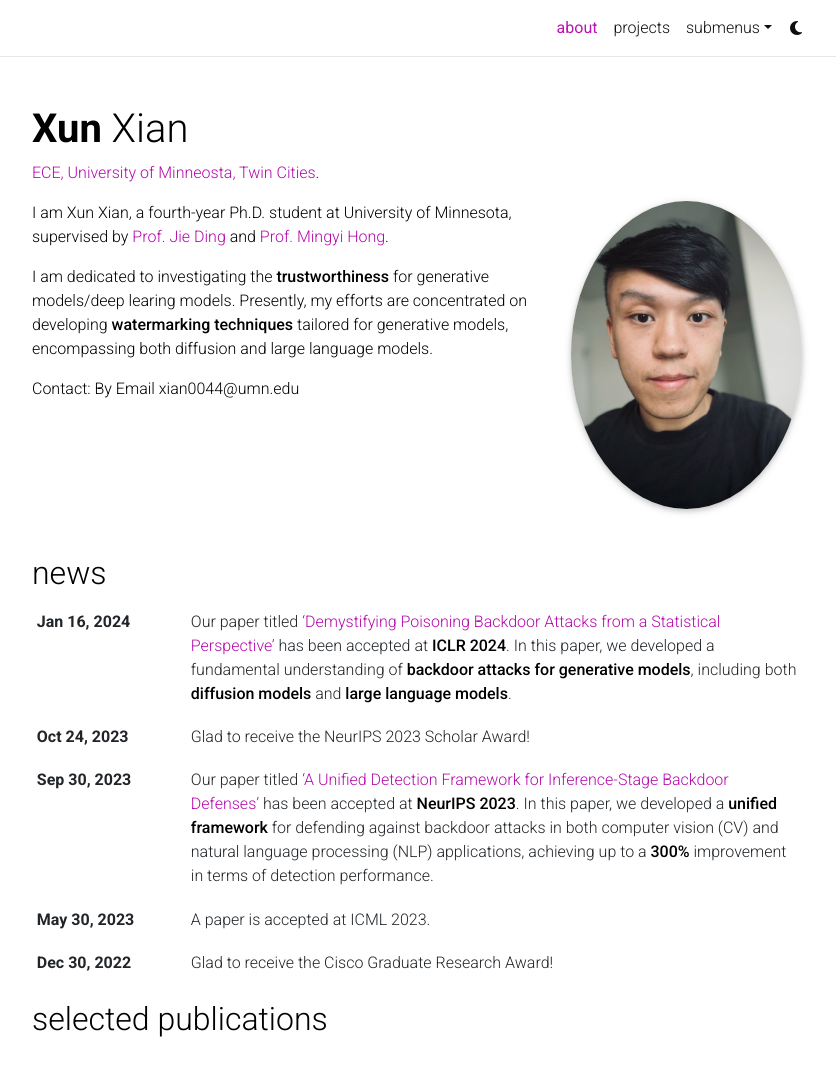
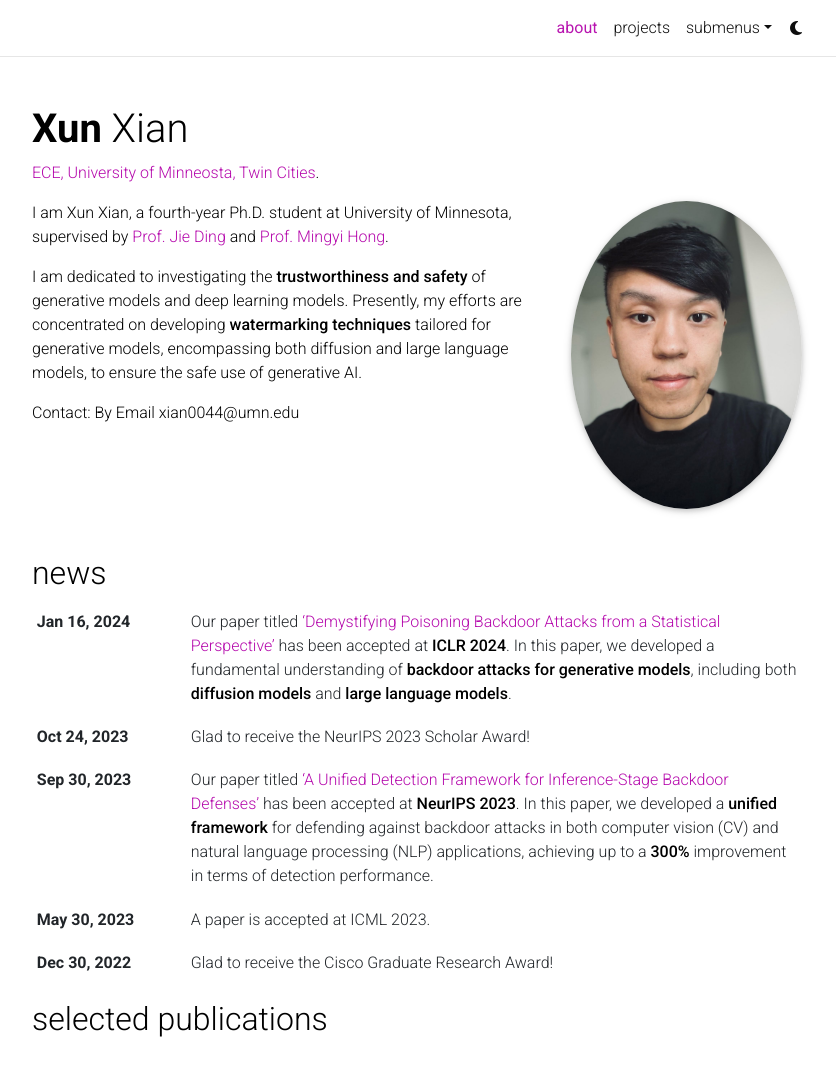
Before and after one commit to jeremyxianx/jeremyxianx.github.io, a Jekyll site: the page built from _pages/about.md, in a window 1280 px wide and 1356 px high, cut to the strip 0-1067 px from the top of the window. Shown: the whole strip, without its empty margins (223-1059 px from the left). Built offline with Jekyll 4.4.1, drawn with Linux system fonts in a browser that asks for light colours; full-size pictures stand in for the smaller copies a plugin makes; comment, search, counter and statistics services are not loaded; a style sheet for code colours, icons or effects is not loaded.

Commit message:
Update about.md

```diff
--- a/_pages/about.md
+++ b/_pages/about.md
@@ -19,6 +19,6 @@
 
 I am Xun Xian, a fourth-year Ph.D. student at University of Minnesota, supervised by [Prof. Jie Ding](https://jding.org/) and [Prof. Mingyi Hong](https://people.ece.umn.edu/~mhong/mingyi.html).
 
-I am dedicated to investigating the **trustworthiness** for generative models/deep learing models. Presently, my efforts are concentrated on developing **watermarking techniques** tailored for generative models, encompassing both diffusion and large language models.
+I am dedicated to investigating the **trustworthiness and safety** of generative models and deep learning models. Presently, my efforts are concentrated on developing **watermarking techniques** tailored for generative models, encompassing both diffusion and large language models, to ensure the safe use of generative AI.
 
 Contact: By Email xian0044@umn.edu
```
